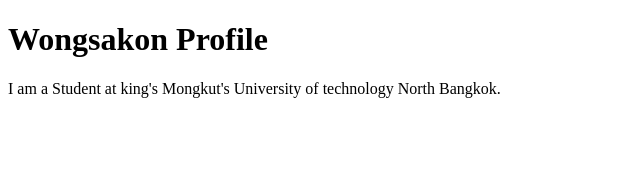
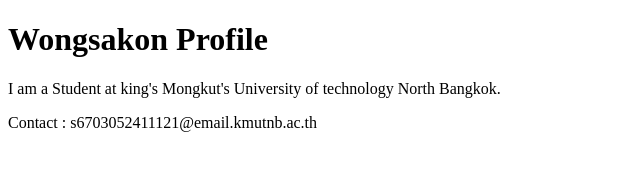
Before and after one commit to wongsakonkmutnb/github-desktop-project, a plain HTML site: page index.html in a window 1280 px wide. Shown: the whole page, without its empty margins (0-640 px from the left). Drawn offline with Linux system fonts and the light colour scheme.

Commit message:
Add contact me
Add contact me

```diff
--- a/index.html
+++ b/index.html
@@ -9,5 +9,6 @@
     <h1>Wongsakon Profile</h1>
     <p>I am a Student at king's Mongkut's University of
         technology North Bangkok.</p>
+        <footer>Contact : s6703052411121@email.kmutnb.ac.th</footer>
 </body>
 </html>
```
